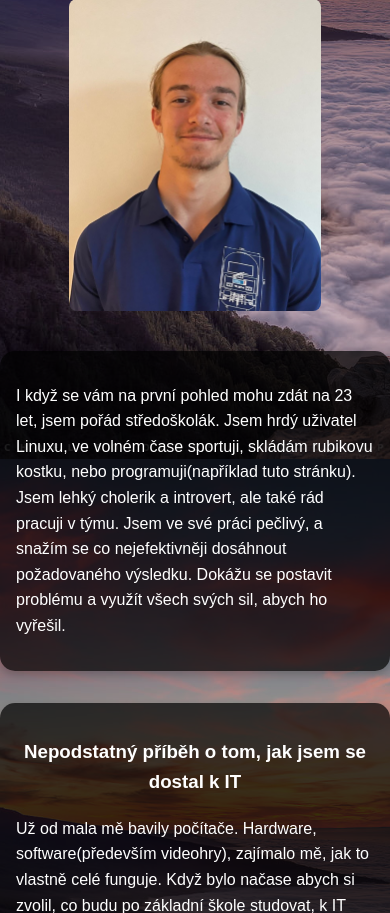
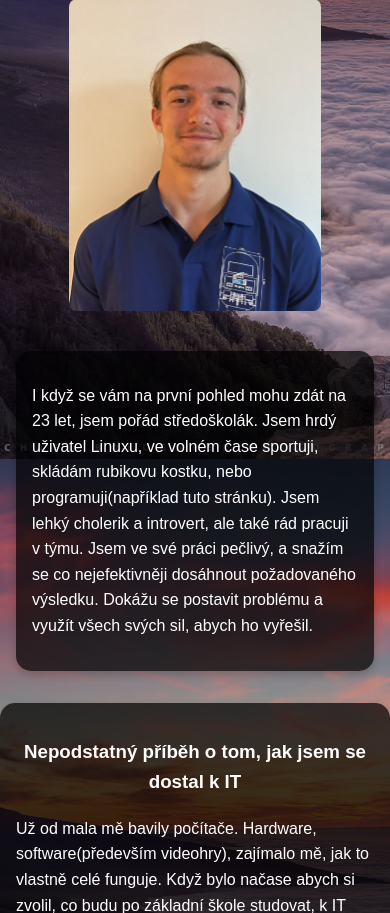
Before and after one commit to BlazaAlex/blazaalex.github.io, a PHP site: page /aboutMe.html in a window 390 px wide. Shown: the part 385-1298 px from the top of the page. Run offline with PHP 8.4, Linux system fonts and the light colour scheme.

Commit message:
updated CSS for responsivness

```diff
--- a/style.css
+++ b/style.css
@@ -101,7 +101,7 @@ footer p {
     padding: 1.5rem;
     border-radius: 15px; /* Rounded corners */
     box-shadow: 0px 4px 8px rgba(0, 0, 0, 0.2); /* Subtle shadow */
-    margin: 0 auto; /* Center the container */
+    margin: 0 1rem; /* Center the container */
     text-align: left;
 }
 
```
